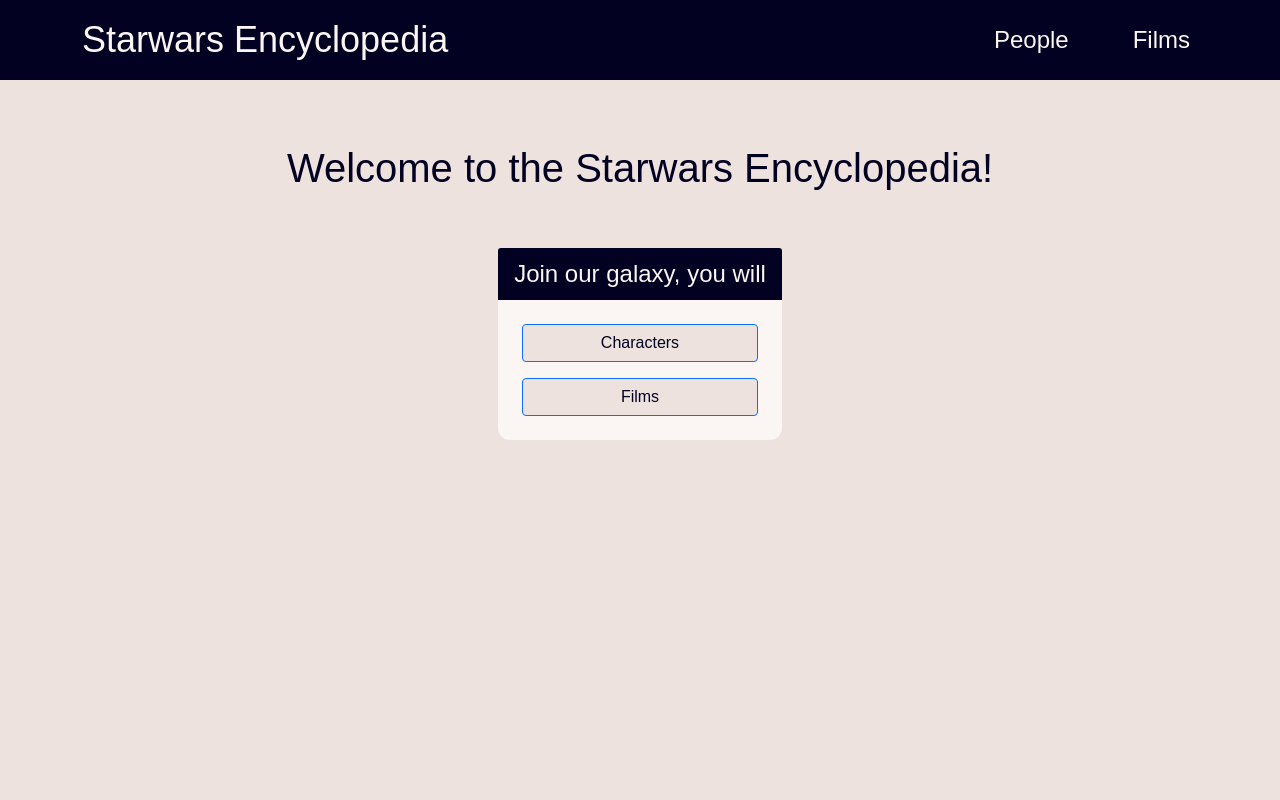
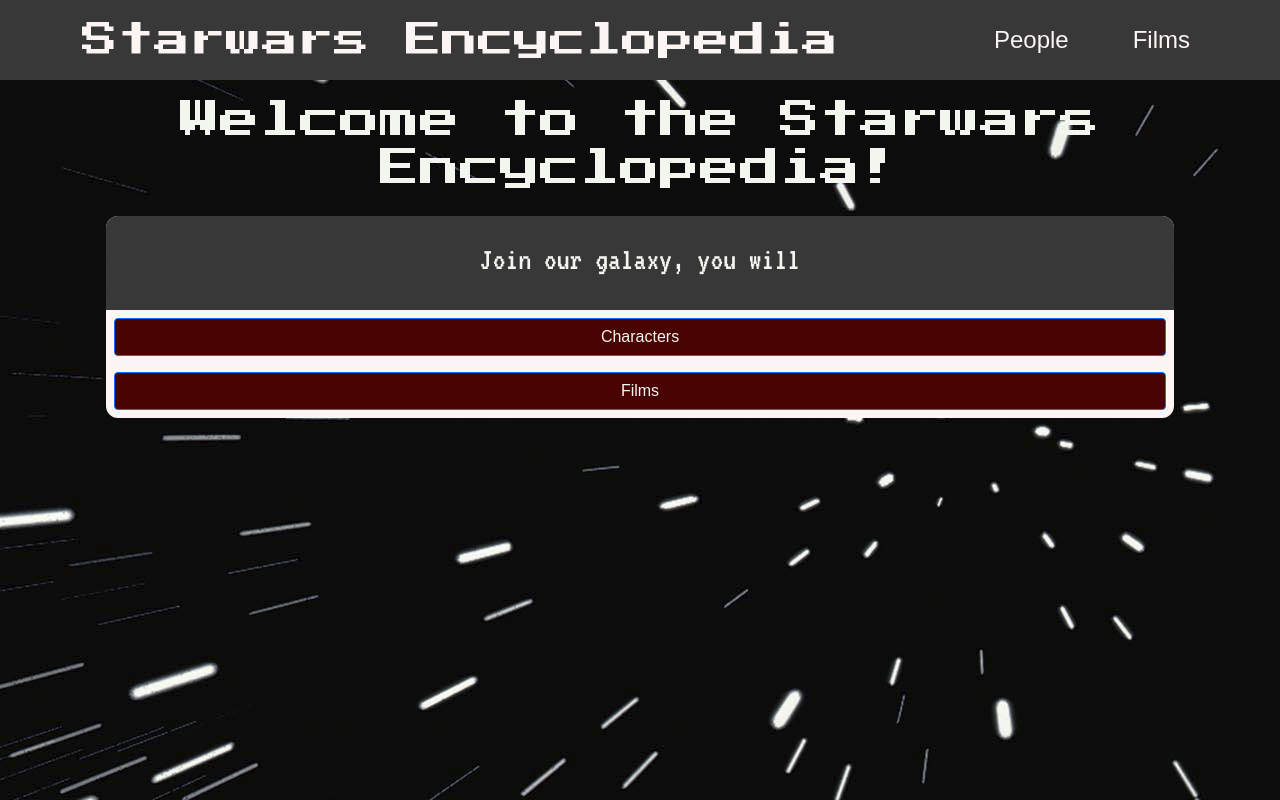
Before and after one commit to marialovgren/starwarsAPI, a React (Create React App) app: page / in a window 1280 px wide. Built offline with nearby package versions, Linux system fonts and the light colour scheme.

Commit message:
changed layout from using bbotstrap card to regualr css

```diff
--- a/public/index.html
+++ b/public/index.html
@@ -4,6 +4,17 @@
     <meta charset="utf-8" />
     <link rel="icon" href="%PUBLIC_URL%/favicon.ico" />
     <meta name="viewport" content="width=device-width, initial-scale=1" />
+
+    <!-- Google-Font for Logo -->
+    <link rel="preconnect" href="https://fonts.googleapis.com">
+    <link rel="preconnect" href="https://fonts.gstatic.com" crossorigin>
+    <link href="https://fonts.googleapis.com/css2?family=Press+Start+2P&family=Roboto:ital,wght@0,400;0,700;1,100&display=swap" rel="stylesheet">
+
+    <!-- Google-Font for Card header -->
+    <link rel="preconnect" href="https://fonts.googleapis.com">
+    <link rel="preconnect" href="https://fonts.gstatic.com" crossorigin>
+    <link href="https://fonts.googleapis.com/css2?family=VT323&display=swap" rel="stylesheet">
+
     <meta
       name="description"
       content="Web site created using create-react-app"
--- a/src/App.css
+++ b/src/App.css
@@ -4,12 +4,17 @@
     margin: 0;
     font-size: 1.5em;
     text-align: center;
-    background: #ede2de;
+    background: url('images/star-wars-backgrounds-14.jpeg');
     color: rgb(251, 245, 243);
 }
 
 h1 {
-	color: #020122;
+	color: #F3F6EF;
+    font-family: 'Press Start 2P', cursive;
+}
+
+h2 {
+    font-family: 'VT323', monospace;
 }
 
 /* Nav style */
@@ -29,22 +34,17 @@
     color: #FBF5F3 !important;
     font-size: 1.5em;
     font-weight: 100;
+    font-family: 'Press Start 2P', cursive;
 }
 
 .navStyle {
-	background-color: #020122;
+	background-color: #383838;
 }
 
 /* Main styles */
-.contentWrapper {
-    background-color: #ede2de;
-    border-radius: 1em;
-    padding: 2em;
-}
-
 .card {
-    color: #020122;
-    margin: 2em;
+    color: #F3F6EF;
+    margin: 1em;
     background-color: #FBF5F3;
     border-radius: 0.5em;
     border-style: none;
@@ -55,21 +55,26 @@
     justify-content: space-evenly;
 }
 
-.card-header {
-    background-color: #020122;
-    color: #FBF5F3;
+.cardHeader {
+    background-color: #383838;
+    color: #F3F6EF;
     margin: 0;
+    padding: 1em;
+    border-top-left-radius : 0.5em;
+    border-top-right-radius : 0.5em;
     border-style: none;
 }
-.card-body {
+.cardBody {
     display: flex;
     flex-direction: column;
     justify-content: flex-start;
+    color: black;
+    padding: 1em;
 }
 
 .btn {
-	background-color: #ede2de;
-	color: #020122;
+	background-color: rgb(74, 3, 3);
+	color: #F3F6EF;
     margin: 0.5em;
 }
 
--- a/src/pages/Films.js
+++ b/src/pages/Films.js
@@ -1,6 +1,6 @@
 import StarwarsAPI from '../services/SWAPI'
 import { useState, useEffect } from 'react'
-import { Card, ListGroup, Row, Col, Button } from 'react-bootstrap'
+import { ListGroup, Row, Col, Button } from 'react-bootstrap'
 import { Link } from 'react-router-dom'
 
 
@@ -26,21 +26,23 @@
 
             {films && films.results.map((films) => (
                 <Col>
-                    <Card className="card">
-                        <Card.Header>{films.title}</Card.Header>
-                        <ListGroup>
-                            <ListGroup.Item>
+                    <div className="card">
+                        <div className="cardHeader">
+                            <h2>{films.title}</h2>
+                        </div>
+
+                        <div className="cardBody">
+                            <Row>
                                 Episode {films.episode_id}
-                            </ListGroup.Item>
-                            <ListGroup.Item>
+                            </Row>
+                            <Row>
                                 Released {films.release_date}
-                            </ListGroup.Item>
-                        </ListGroup>
-
-                        <Card.Body>
+                            </Row>
+                        </div>
+                        <div className='buttonWrapper'>
                             <Button className="btn" as={Link} to={`/films/${films.episode_id}`}>Read more</Button>
-                        </Card.Body>
-                    </Card>
+                        </div>
+                    </div>
                 </Col>
             ))}
 
--- a/src/pages/HomePage.js
+++ b/src/pages/HomePage.js
@@ -1,21 +1,20 @@
 import Button from 'react-bootstrap/Button'
-import Card from 'react-bootstrap/Card'
 import { Link } from 'react-router-dom'
 
 const HomePage = () => {
 	return (
-		<div className="contentWrapper">
+		<>
 			<h1>Welcome to the Starwars Encyclopedia!</h1>
-			<div className="cardWrapper">
-				<Card className="card">
-					<Card.Header>Join our galaxy, you will</Card.Header>
-					<Card.Body>
-						<Button className="btn" as={Link} to="/people">Characters</Button>
-						<Button className="btn" as={Link} to="/films">Films</Button>
-					</Card.Body>
-				</Card>
+			<div className="card">
+				<div className='cardHeader'>
+					<h2>Join our galaxy, you will</h2>
+				</div>
+				<>
+					<Button className="btn" as={Link} to="/people">Characters</Button>
+					<Button className="btn" as={Link} to="/films">Films</Button>
+				</>
 			</div>
-		</div>
+		</>
 	)
 }
 
--- a/src/pages/SingleFilmPage.js
+++ b/src/pages/SingleFilmPage.js
@@ -30,68 +30,66 @@
     <>
         <Row>
             <Col>
-                <Card className="card">
-                    <Card.Header>{film.title}</Card.Header>
-                    <Card.Body>
-                        <Card.Title>Attributes</Card.Title>
-                        <Row className="mb-3">
+                <div className="card">
+                    <div className="cardHeader">{film.title}</div>
+                    <div className="cardBody">
+                        <Row className="mb-3">Attributes</Row>
+                        <Row>
                             <Col md={4}>
-								<Card.Text>Episode</Card.Text>
+								<h3>Episode</h3>
 							</Col>
 							<Col md={8}>
-								<Card.Text>{film.episode_id}</Card.Text>
+								<p>{film.episode_id}</p>
 							</Col>
 						</Row>
 
-                        <Row className="mb-3">
+                        <Row>
                             <Col md={4}>
-								<Card.Text>Director</Card.Text>
+								<h3>Director</h3>
 							</Col>
 							<Col md={8}>
-								<Card.Text>{film.director}</Card.Text>
+								<p>{film.director}</p>
 							</Col>
 						</Row>
 
-                        <Row className="mb-3">
+                        <Row>
 							<Col md={4}>
-								<Card.Text>Producer</Card.Text>
+								<h3>Producer</h3>
 							</Col>
 							<Col md={8}>
-								<Card.Text>{film.producer}</Card.Text>
+								<p>{film.producer}</p>
 							</Col>
 						</Row>
 
-                        <Row className="mb-3">
+                        <Row>
 							<Col md={4}>
-								<Card.Text>Release date</Card.Text>
+								<h3>Release date</h3>
 							</Col>
 							<Col md={8}>
-								<Card.Text>{film.release_date}</Card.Text>
+								<p>{film.release_date}</p>
 							</Col>
 						</Row>
-                    </Card.Body>
+                    </div>
 
-                    <Card.Body>
-                        <Card.Title>Links</Card.Title>
-                        <Row className="mb-3">
+                    <Row className="mb-3">Links</Row>
+                        <Row>
 							<Col md={4}>
-								<Card.Text>Characters</Card.Text>
+								<h3>Characters</h3>
 							</Col>
 
 							<Col md={8}>
                                 {characters.map(character => (
-
                                     <Link to={`/people/${getIdFromUrl(character)}`} key={character}>
                                         <li>Character {getIdFromUrl(character)}</li>
                                     </Link>
-
                                 ))}
 							</Col>
 						</Row>
 
+                    <div className='buttonWrapper'>
                         <Button variant="success" to={'/films'}>Back</Button>
-                    </Card.Body>
-                </Card>
+                    </div>
+                </div>
             </Col>
         </Row>
     </>
```
Also changed, not shown: src/images/star-wars-backgrounds-14.jpeg (added).
